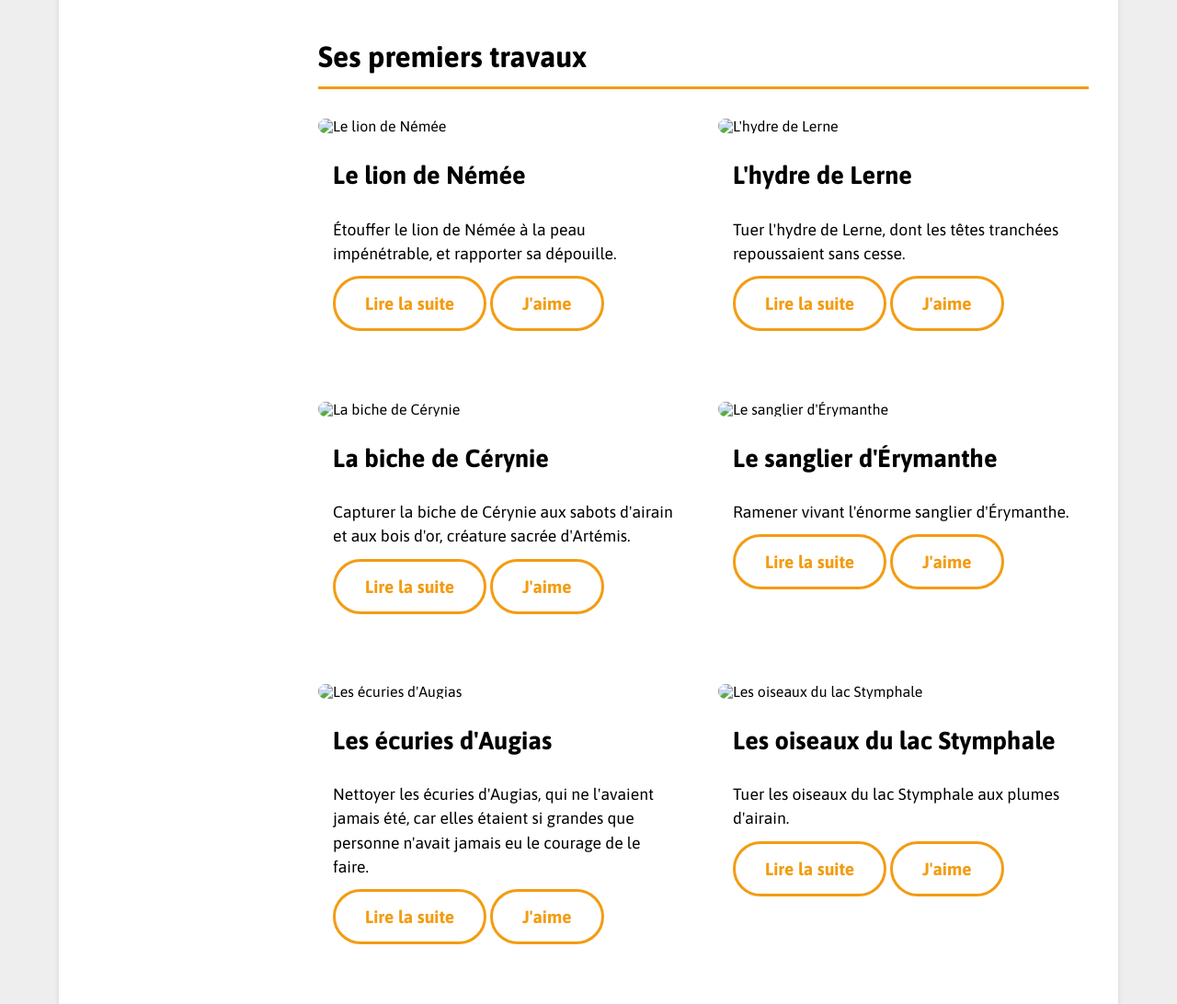
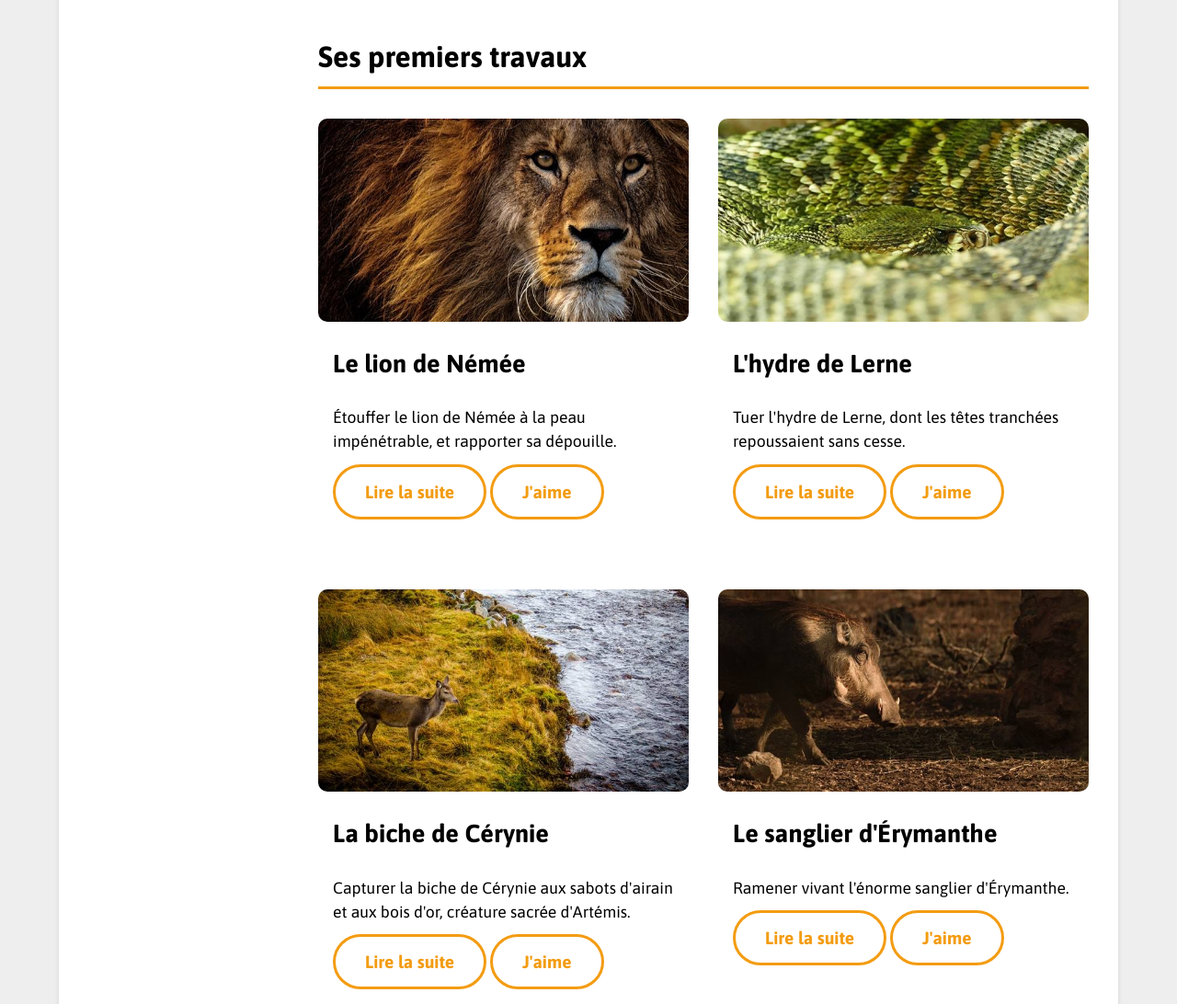
Before and after one commit to AlexTensorer/Les-12-travaux-d-Hercule, a plain HTML site: page index.html in a window 1280 px wide. Shown: the part 1320-2412 px from the top of the page at 92% size. Drawn offline with Linux system fonts and the light colour scheme; the site is published under a folder, as on GitHub Pages, so addresses that start at the root find nothing.

Commit message:
last try img

```diff
--- a/index.html
+++ b/index.html
@@ -46,7 +46,7 @@
                         </h2>
                     </div>
                     <figure class="content-picture rounded">
-                        <img class="picture" src="/img/taureau.jpg" alt="Le taureau crétois de Minos" />
+                        <img class="picture" src="./img/taureau.jpg" alt="Le taureau crétois de Minos" />
                         <figcaption class="picture-desc">Le taureau crétois de Minos</figcaption>
                     </figure>
                 </div>
@@ -93,7 +93,7 @@
                 <div class="articles-container">
                     <article class="card">
                         <header class="card-header">
-                            <img class="picture rounded" src="/img/lion.jpg" alt="Le lion de Némée" />
+                            <img class="picture rounded" src="./img/lion.jpg" alt="Le lion de Némée" />
                             <h3 class="card-title">Le lion de Némée</h3>
                         </header>
                         <section class="card-content">
@@ -106,7 +106,7 @@
                     </article>
                     <article class="card">
                         <header>
-                            <img class="picture rounded" src="/img/hydre.jpg" alt="L'hydre de Lerne" />
+                            <img class="picture rounded" src="./img/hydre.jpg" alt="L'hydre de Lerne" />
                             <h3 class="card-title">L'hydre de Lerne</h3>
                         </header>
                         <section class="card-content">
@@ -119,7 +119,7 @@
                     </article>
                     <article class="card">
                         <header>
-                            <img class="picture rounded" src="/img/biche.jpg" alt="La biche de Cérynie" />
+                            <img class="picture rounded" src="./img/biche.jpg" alt="La biche de Cérynie" />
                             <h3 class="card-title">La biche de Cérynie</h3>
                         </header>
                         <section class="card-content">
@@ -133,7 +133,7 @@
                     </article>
                     <article class="card">
                         <header>
-                            <img class="picture rounded" src="/img/sanglier.jpg" alt="Le sanglier d'Érymanthe" />
+                            <img class="picture rounded" src="./img/sanglier.jpg" alt="Le sanglier d'Érymanthe" />
                             <h3 class="card-title">Le sanglier d'Érymanthe</h3>
                         </header>
                         <section class="card-content">
@@ -146,7 +146,7 @@
                     </article>
                     <article class="card">
                         <header>
-                            <img class="picture rounded" src="/img/ecuries.jpg" alt="Les écuries d'Augias" />
+                            <img class="picture rounded" src="./img/ecuries.jpg" alt="Les écuries d'Augias" />
                             <h3 class="card-title">Les écuries d'Augias</h3>
                         </header>
                         <section class="card-content">
@@ -160,7 +160,7 @@
                     </article>
                     <article class="card">
                         <header>
-                            <img class="picture rounded" src="/img/oiseaux.jpg" alt="Les oiseaux du lac Stymphale" />
+                            <img class="picture rounded" src="./img/oiseaux.jpg" alt="Les oiseaux du lac Stymphale" />
                             <h3 class="card-title">Les oiseaux du lac Stymphale</h3>
                         </header>
                         <section class="card-content">
```
